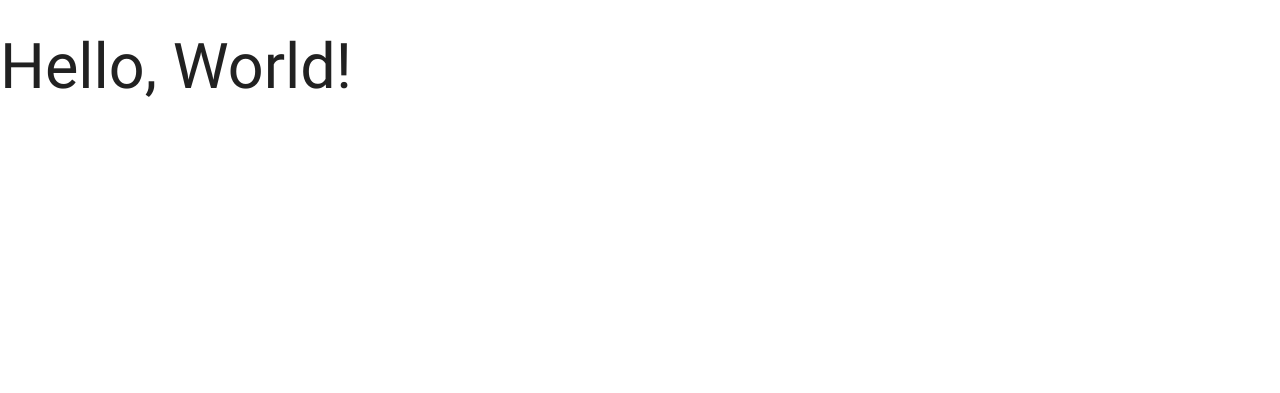
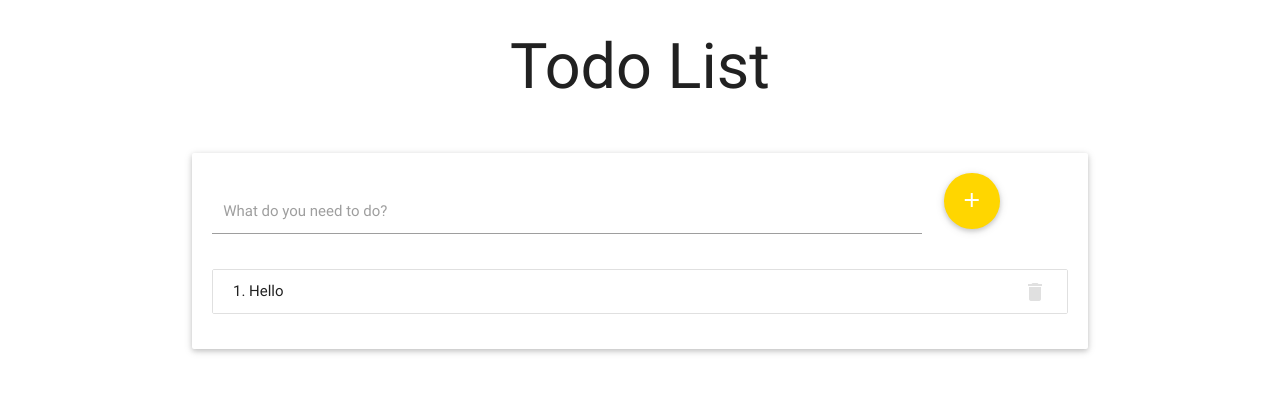
Before and after one commit to mixxorz/pycon-bdd, a Django app: page / in a window 1280 px wide. Shown: the top 393 px of the page. Run offline with Django 3.2, Linux system fonts and the light colour scheme.

Commit message:
Initial markup

```diff
--- a/todo_app/templates/todo_list.html
+++ b/todo_app/templates/todo_list.html
@@ -3,12 +3,54 @@
 <html lang="en">
 <head>
   <meta charset="UTF-8">
+  <link href="https://fonts.googleapis.com/icon?family=Material+Icons" rel="stylesheet">
   <link type="text/css" rel="stylesheet" href="{% static "css/materialize.min.css" %}"  media="screen,projection"/>
   <meta name="viewport" content="width=device-width, initial-scale=1.0"/>
   <title>Todo List | PyCon Philippines 2015</title>
 </head>
 <body>
-  <h1>Hello, World!</h1>
+  <div class="container">
+
+    <div class="row">
+      <div class="col s12 center-align">
+        <h1>Todo List</h1>
+      </div>
+    </div>
+
+    <div class="row">
+      <div class="col s12">
+        <div class="card">
+
+          <div class="card-content">
+
+            <form class="row" method="POST">
+              <div class="col s10">
+                <div class="input-field">
+                  <input id="first_name" type="text" class="validate">
+                  <label for="first_name">What do you need to do?</label>
+                </div>
+              </div>
+              <div class="col s2">
+                <button class="btn-floating btn-large waves-effect waves-light yellow accent-4" type="submit" name="action"><i class="material-icons">add</i></button>
+              </div>
+            </form>
+
+            <ul class="collection">
+              <li class="collection-item">
+                <div>
+                  1. Hello
+                  <a href="#!" class="secondary-content grey-text text-lighten-2" data-delete="10"><i class="material-icons">delete</i></a>
+                </div>
+              </li>
+            </ul>
+
+          </div>
+        </div>
+      </div>
+    </div>
+
+  </div>
+
   <script type="text/javascript" src="{% static "js/jquery-2.1.4.min.js" %}"></script>
   <script type="text/javascript" src="{% static "js/materialize.min.js" %}"></script>
 </body>
```
